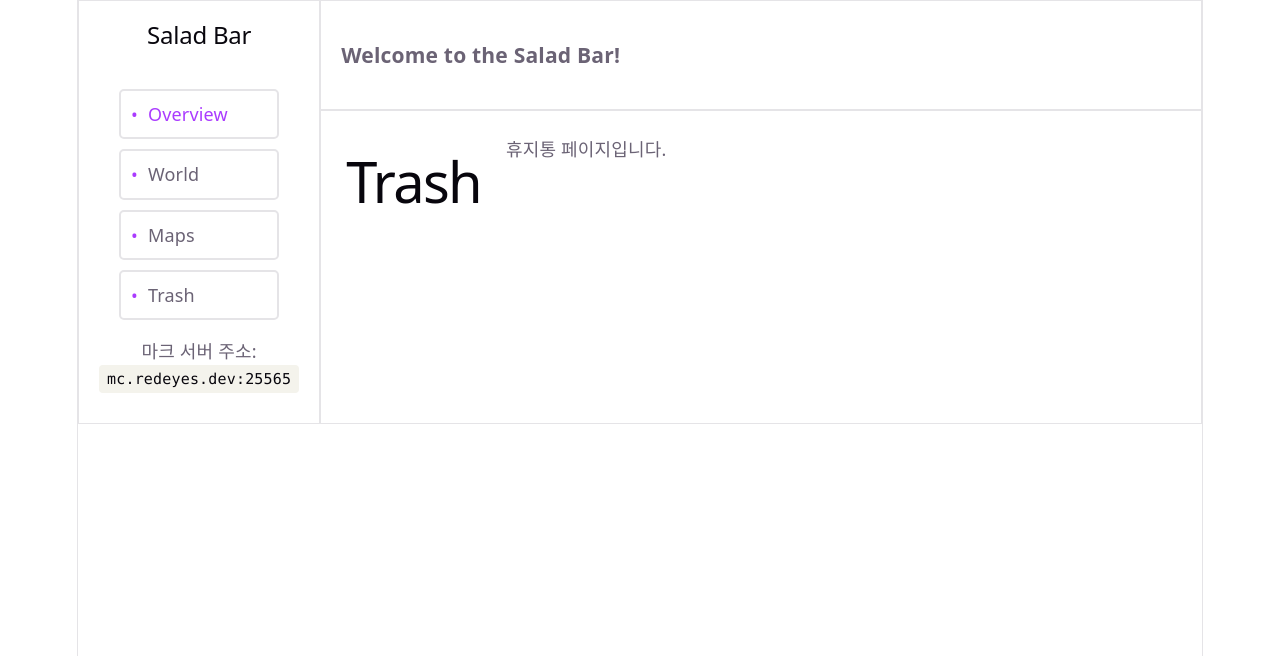
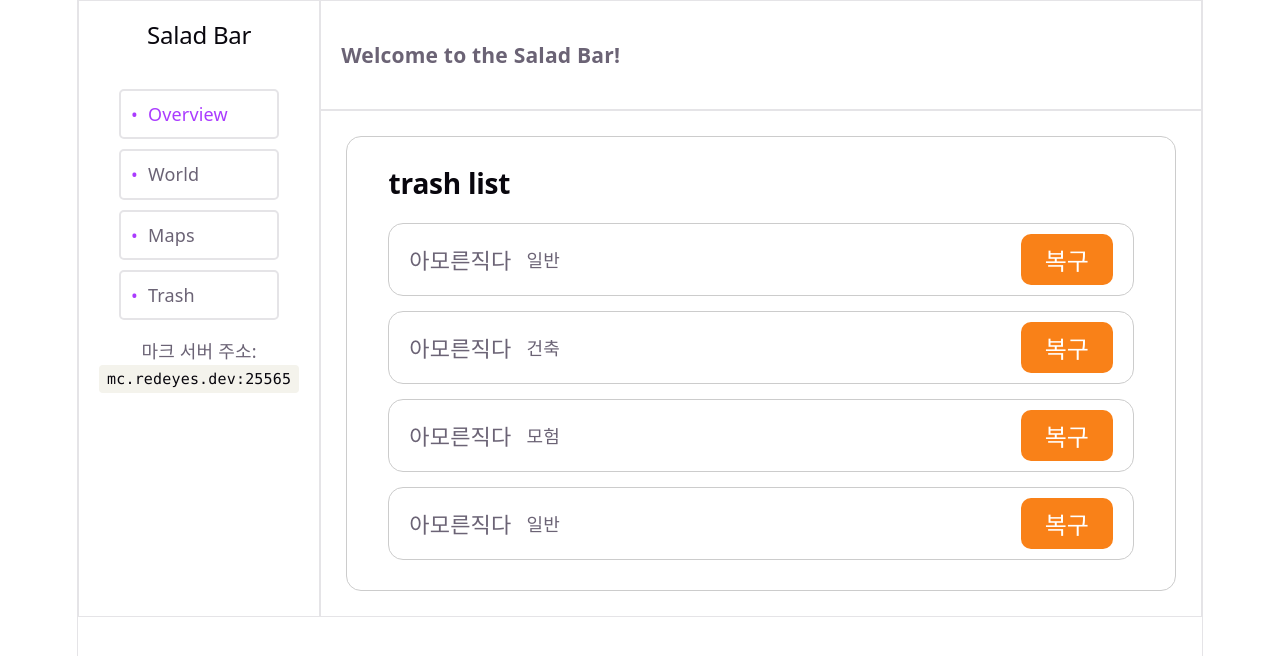
Before and after one commit to answjddns08/Minecraft_Discord_Bot, a React app in the folder web/: page /trash in a window 1280 px wide. Shown: the top 656 px of the page. Built offline with nearby package versions, Linux system fonts and the light colour scheme; the HTML template or start-up script is replaced by a standard one.

Commit message:
쓰레기통 제작

```diff
--- a/web/src/components/players.css
+++ b/web/src/components/players.css
@@ -5,12 +5,14 @@
 
     padding: 15px 25px;
 
-    max-width: 300px;
     height: 150px;
 
     margin-left: auto;
 
     display: flex;
+
+    flex: 1;
+    min-width: 0;
 
     flex-direction: column;
 }
--- a/web/src/components/serverStat.css
+++ b/web/src/components/serverStat.css
@@ -5,8 +5,10 @@
 
     padding: 15px 25px;
 
-    width: 250px;
     height: 150px;
+
+    flex-shrink: 1;
+    min-width: 250px;
 }
 
 .serverStat h2 {
--- a/web/src/pages/Trash.jsx
+++ b/web/src/pages/Trash.jsx
@@ -1,8 +1,31 @@
+import "./trash.css";
+
 function Trash() {
 	return (
 		<>
-			<h1>Trash</h1>
-			<p>휴지통 페이지입니다.</p>
+			<div className="trash-list">
+				<h2>trash list</h2>
+				<section className="trash-item">
+					<h4>아모른직다</h4>
+					<p>일반</p>
+					<button>복구</button>
+				</section>
+				<section className="trash-item">
+					<h4>아모른직다</h4>
+					<p>건축</p>
+					<button>복구</button>
+				</section>
+				<section className="trash-item">
+					<h4>아모른직다</h4>
+					<p>모험</p>
+					<button>복구</button>
+				</section>
+				<section className="trash-item">
+					<h4>아모른직다</h4>
+					<p>일반</p>
+					<button>복구</button>
+				</section>
+			</div>
 		</>
 	);
 }
--- a/web/src/pages/maps.css
+++ b/web/src/pages/maps.css
@@ -73,7 +73,6 @@
     font-size: 28px;
 
     font-weight: bold;
-
 }
 
 .maps-list .maps-item {
--- /dev/null
+++ b/web/src/pages/trash.css
@@ -0,0 +1,84 @@
+.trash-list {
+    display: flex;
+
+    flex-direction: column;
+
+    align-items: center;
+
+    width: 100%;
+
+    gap: 15px;
+
+    padding: 30px 0;
+
+    border: 1px solid #ccc;
+    border-radius: 15px;
+}
+
+.trash-list h2 {
+    margin-left: 5%;
+    margin-right: auto;
+
+    font-size: 28px;
+
+    font-weight: bold;
+
+}
+
+.trash-list .trash-item {
+    display: flex;
+
+    justify-content: space-between;
+
+    align-items: center;
+
+    border: 1px solid #ccc;
+
+    border-radius: 15px;
+
+    width: 85%;
+
+    height: fit-content;
+
+    padding: 10px 20px;
+}
+
+.trash-item h4 {
+    margin: 0;
+
+    font-size: 22px;
+}
+
+.trash-item p {
+    /* top, right, bottom, left */
+    margin: 0 auto 0 15px;
+
+    font-size: 18px;
+}
+
+.trash-item button {
+    border: none;
+    border-radius: 10px;
+
+    padding: 8px 24px;
+
+    font-size: 24px;
+    font-weight: bold;
+
+    display: flex;
+
+    gap: 5px;
+
+    align-items: center;
+
+    cursor: pointer;
+
+    background-color: #f98118;
+    color: white;
+
+    transition: background-color 0.2s ease;
+}
+
+.trash-item button:hover {
+    background-color: #c66b14;
+}
```
